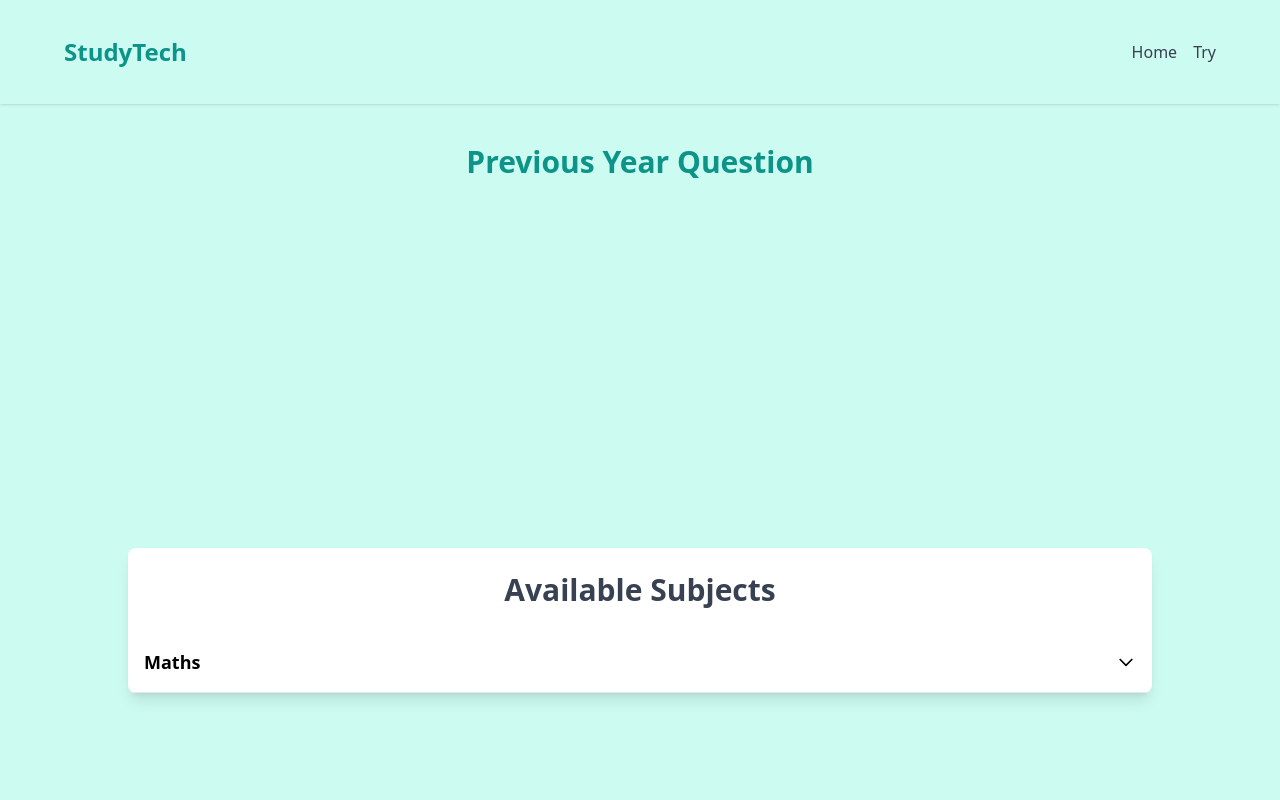
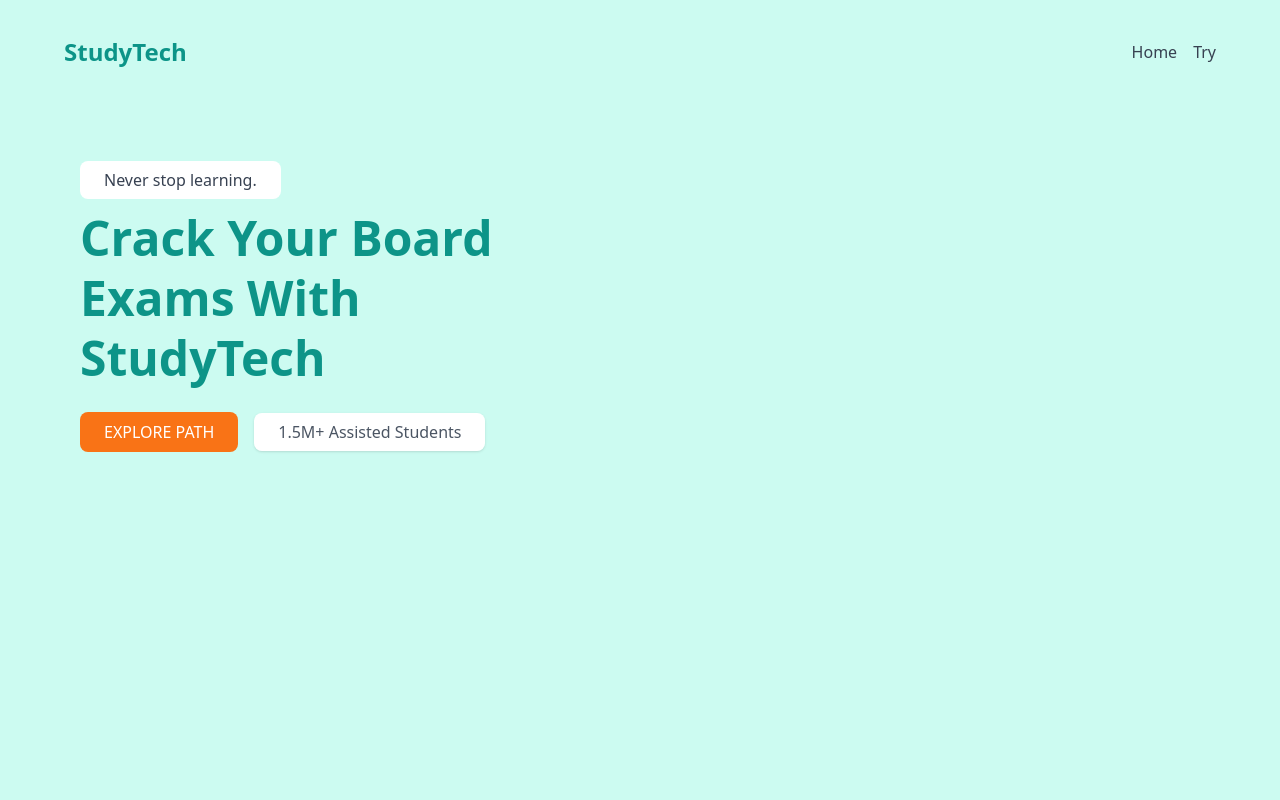
Before and after one commit to ikrishagarwal/StudyTech, a React (Vite) app: page / in a window 1280 px wide. Shown: the top 800 px of the page. Built offline with nearby package versions, Linux system fonts and the light colour scheme.

Commit message:
feat: adds an image

```diff
--- a/src/App.jsx
+++ b/src/App.jsx
@@ -5,7 +5,7 @@ import { Try } from "./try";
 const App = () => {
   return (
     <>
-      <Try />
+      <Home />
     </>
   );
 };
--- a/src/home.jsx
+++ b/src/home.jsx
@@ -246,8 +246,8 @@ export const Home = () => {
       </section>
 
       {/* Benefits Section */}
-      <section className="bg-red-600 text-white py-12 px-8 lg:px-16 rounded-lg relative">
-        <div className="container mx-auto flex flex-col lg:flex-row items-center justify-between space-y-8 lg:space-y-0">
+      <section className="text-white py-12 px-8 lg:px-16 rounded-lg relative">
+        <div className="container mx-auto bg-red-600 rounded-2xl px-10 flex flex-col lg:flex-row items-center justify-between space-y-8 lg:space-y-0">
           {/* Left Section: Text Content */}
           <div className="lg:w-1/2">
             <h2 className="text-3xl lg:text-4xl font-bold mb-6">
@@ -282,7 +282,7 @@ export const Home = () => {
           {/* Right Section: Image */}
           <div className="lg:w-1/2 flex justify-end">
             <img
-              src="https://via.placeholder.com/400" // Replace this with your actual image path
+              src="/tw.png"
               alt="StudyTech Benefits"
               className="w-full max-w-sm lg:max-w-md object-contain"
             />
```
Also changed, not shown: public/tw.png (added), src/App.css (deleted).
